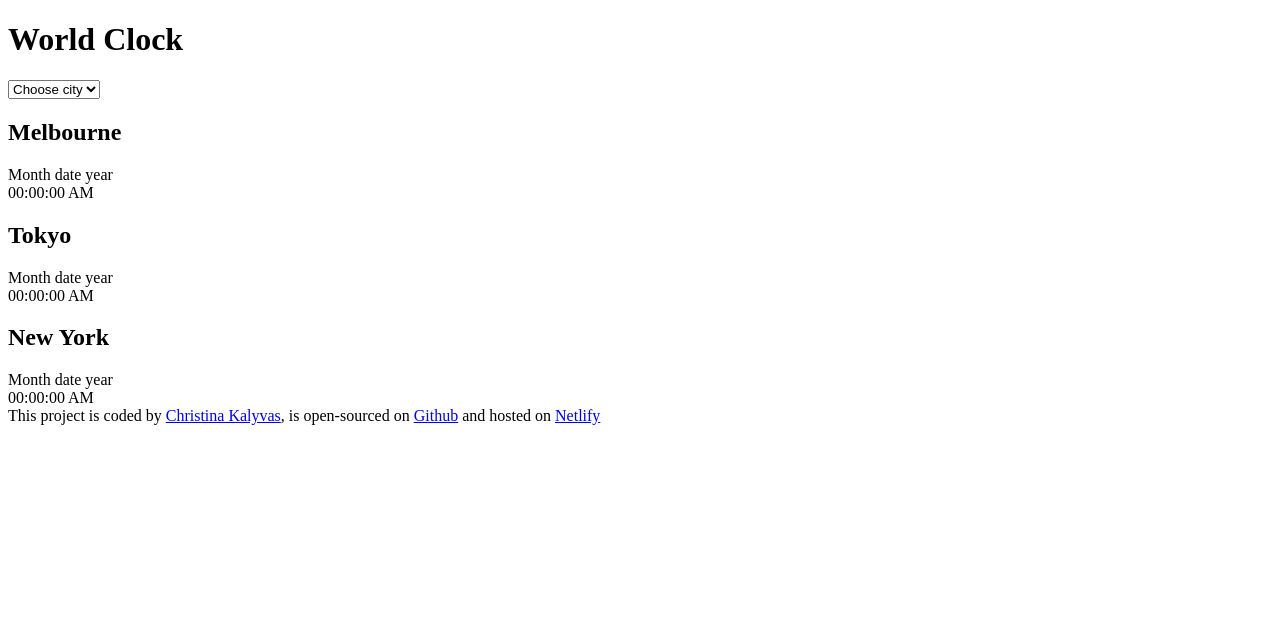
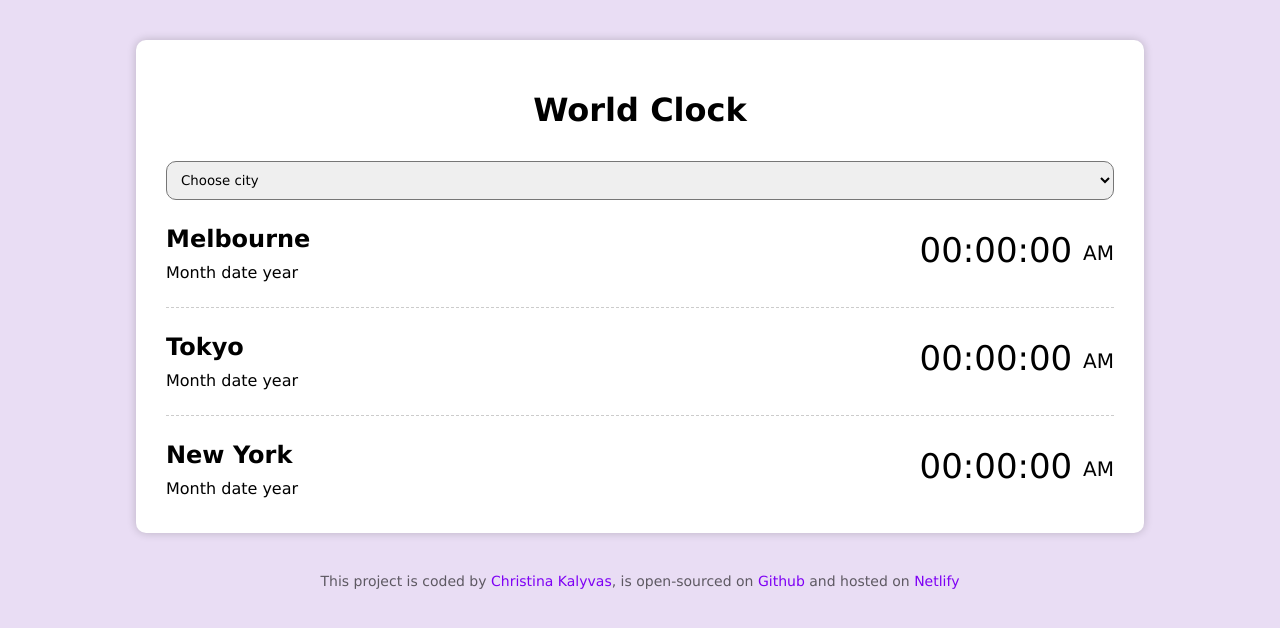
Before and after one commit to kikikal/World-Clock, a plain HTML site: page index.html in a window 1280 px wide. Drawn offline with nearby package versions, Linux system fonts and the light colour scheme.

Commit message:
added css

```diff
--- a/index.html
+++ b/index.html
@@ -4,7 +4,7 @@
     <meta charset="UTF-8" />
     <meta name="viewport" content="width=device-width, initial-scale=1.0" />
     <title>World Clock</title>
-    <link rel="stylesheet" href="src/index.css" />
+    <link rel="stylesheet" href="src/style.css" />
     <script src="https://cdnjs.cloudflare.com/ajax/libs/moment.js/2.30.1/moment.min.js"></script>
     <script src="https://cdnjs.cloudflare.com/ajax/libs/moment-timezone/0.5.45/moment-timezone-with-data-1970-2030.min.js"></script>
   </head>
@@ -21,19 +21,25 @@
 
       <div>
         <div class="city">
+          <div>
             <h2>Melbourne</h2>
             <div class="date">Month date year</div>
-          <div class="time">00:00:00 AM</div>
+          </div>
+          <div class="time">00:00:00 <small>AM</small></div>
         </div>
         <div class="city">
+          <div>
             <h2>Tokyo</h2>
             <div class="date">Month date year</div>
-          <div class="time">00:00:00 AM</div>
+          </div>
+          <div class="time">00:00:00 <small>AM</small></div>
         </div>
         <div class="city">
+          <div>
             <h2>New York</h2>
             <div class="date">Month date year</div>
-          <div class="time">00:00:00 AM</div>
+          </div>
+          <div class="time">00:00:00 <small>AM</small></div>
         </div>
       </div>
     </div>
--- a/src/style.css
+++ b/src/style.css
@@ -0,0 +1,66 @@
+body {
+  background: rgb(233, 221, 244);
+  font-family: "Lucida Sans", "Lucida Sans Regular", "Lucida Grande",
+    "Lucida Sans Unicode", Geneva, Verdana, sans-serif;
+}
+
+.body-container {
+  border-radius: 10px;
+  width: 75%;
+  margin: 40px auto;
+  background: white;
+  padding: 20px 30px 10px 30px;
+  box-shadow: 0px 0px 10px rgba(0, 0, 0, 0.2);
+}
+
+h1 {
+  text-align: center;
+  padding: 10px;
+}
+
+select {
+  width: 100%;
+  display: block;
+  margin: 0 auto;
+  padding: 10px;
+  border-radius: 10px;
+  font-family: "Lucida Sans", "Lucida Sans Regular", "Lucida Grande",
+    "Lucida Sans Unicode", Geneva, Verdana, sans-serif;
+}
+
+.city {
+  display: flex;
+  justify-content: space-between;
+  margin: 25px 0;
+  padding: 0 0 25px 0;
+  border-bottom: 1px dashed rgba(0, 0, 0, 0.2);
+}
+.city:last-child {
+  border: none;
+  padding: 0;
+}
+
+h2 {
+  margin: 0 0 10px 0;
+}
+
+.time {
+  font-size: 34px;
+  line-height: 50px;
+}
+
+.time small {
+  font-size: 20px;
+  vertical-align: middle;
+}
+
+footer {
+  text-align: center;
+  font-size: 14px;
+  color: rgba(0, 0, 0, 0.6);
+}
+
+footer a {
+  text-decoration: none;
+  color: rgb(126, 0, 244);
+}
```
Lines whose indentation alone changed are shown as unchanged.
